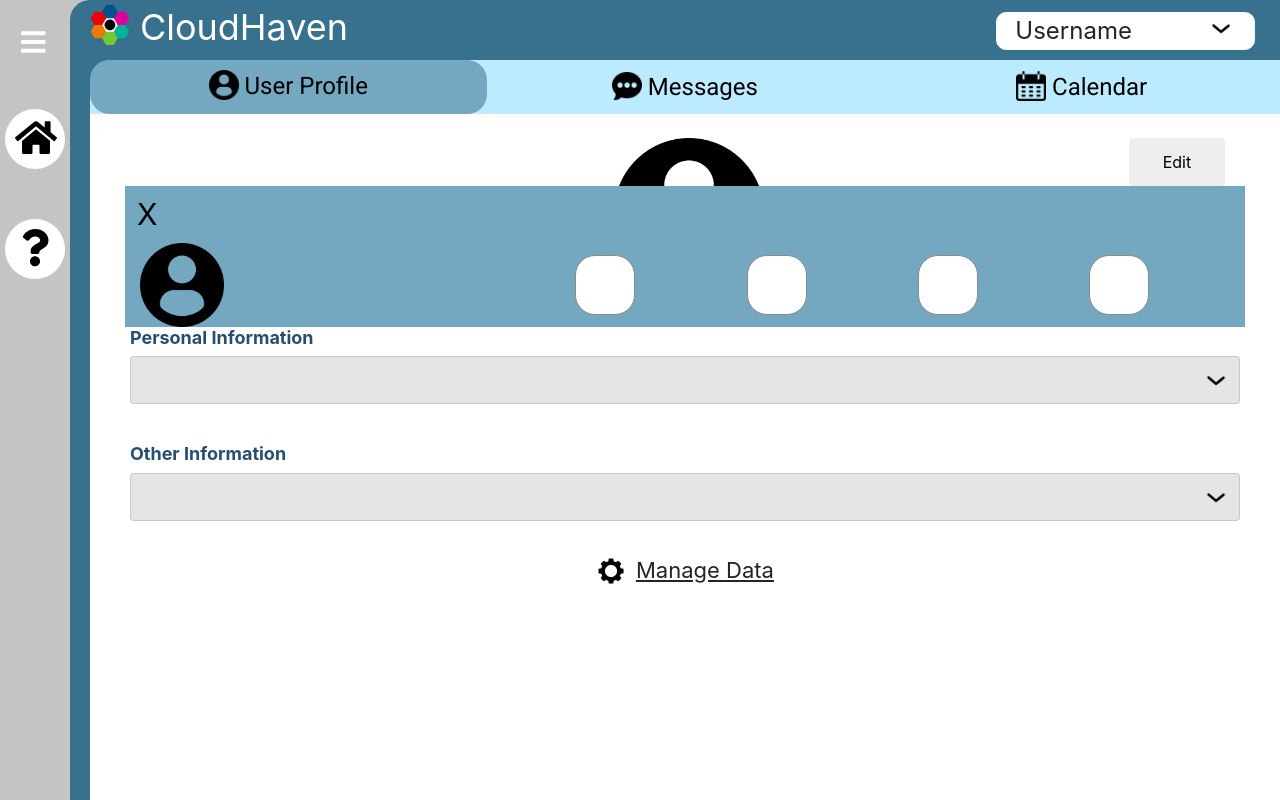
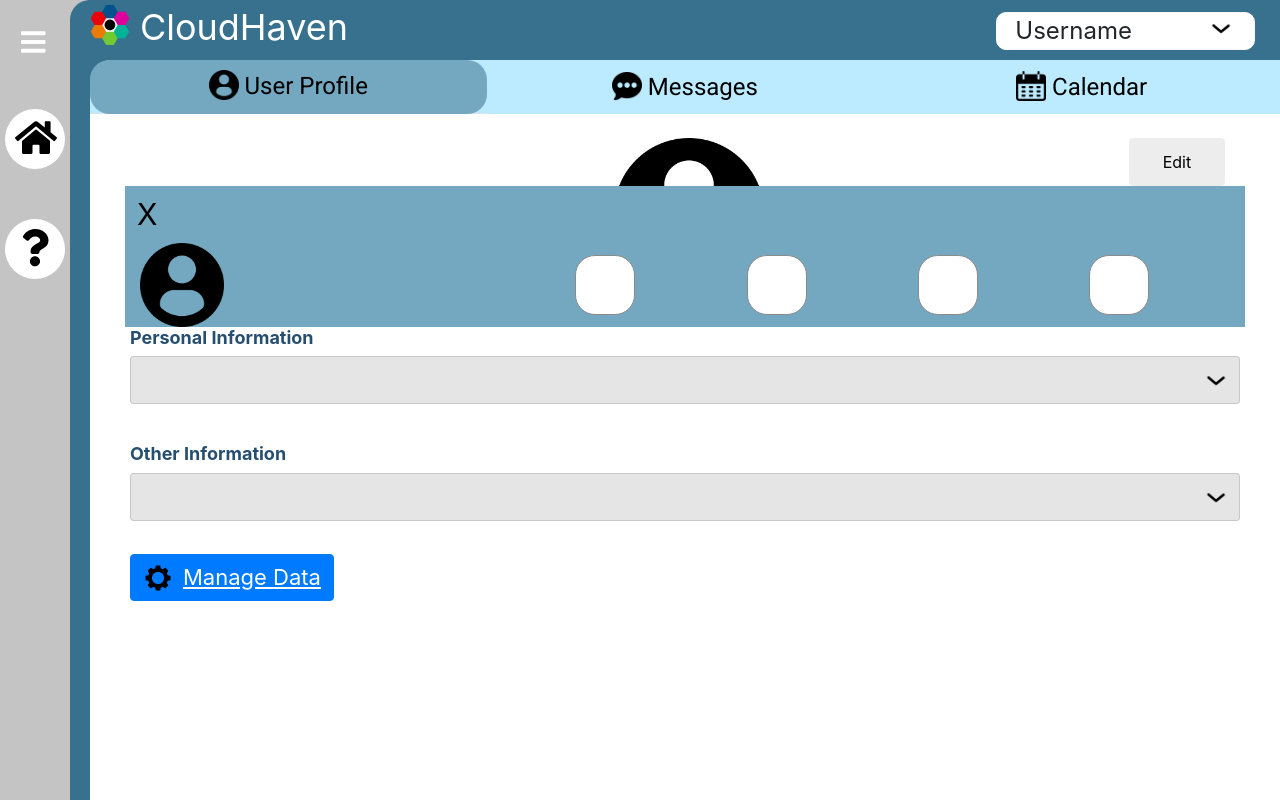
Before and after one commit to CPSECapstone/CloudHaven, a React (Create React App) app in the folder frontend/: page /home in a window 1280 px wide. Built offline with nearby package versions, Linux system fonts and the light colour scheme.

Commit message:
change manage data to button

```diff
--- a/frontend/src/Components/UserProfile/UserProfile.js
+++ b/frontend/src/Components/UserProfile/UserProfile.js
@@ -21,7 +21,7 @@ const UserProfile = () => {
     const [ phoneNumber, setPhoneNumber ] = React.useState('555-555-5555');
     const [ birthDate, setBirthDate ] = React.useState('2021-01-01');
     const [ buttonText, setButtonText ] = React.useState("Edit");
-    const [ userDataPopup, setUserDataPopup ] = React.useState(false)
+    const [ userDataPopup, setUserDataPopup ] = React.useState(false);
 
     const [ firstNameFormData, setFirstNameFormData ] = React.useState({
         controlId: 'formFirstName',
@@ -83,10 +83,11 @@ const UserProfile = () => {
 
     const ManageDataButton = () => {
         return (
-            <div className='ManageData' onClick={setUserDataPopup(true)}>
+            <Button className='ManageData' onClick={setUserDataPopup(true)}>
+                {console.log(userDataPopup)}
                 <img className="SettingsIcon" src={settings} height="30" />
                 <a className="ManageDataText"> <u>Manage Data</u> </a>
-            </div>
+            </Button>
         )
     }
 
@@ -94,6 +95,7 @@ const UserProfile = () => {
     return (
         <Container className='UserProfileWrapper'>
             <div className="Popup">
+                {console.log(userDataPopup)}
                 <UserDataPopup display={userDataPopup} onClose={() => setUserDataPopup(false)}/>
             </div>
             <ProfileHeader/>
```
Also changed, not shown: frontend/src/Components/components.js (line endings or trailing spaces).
